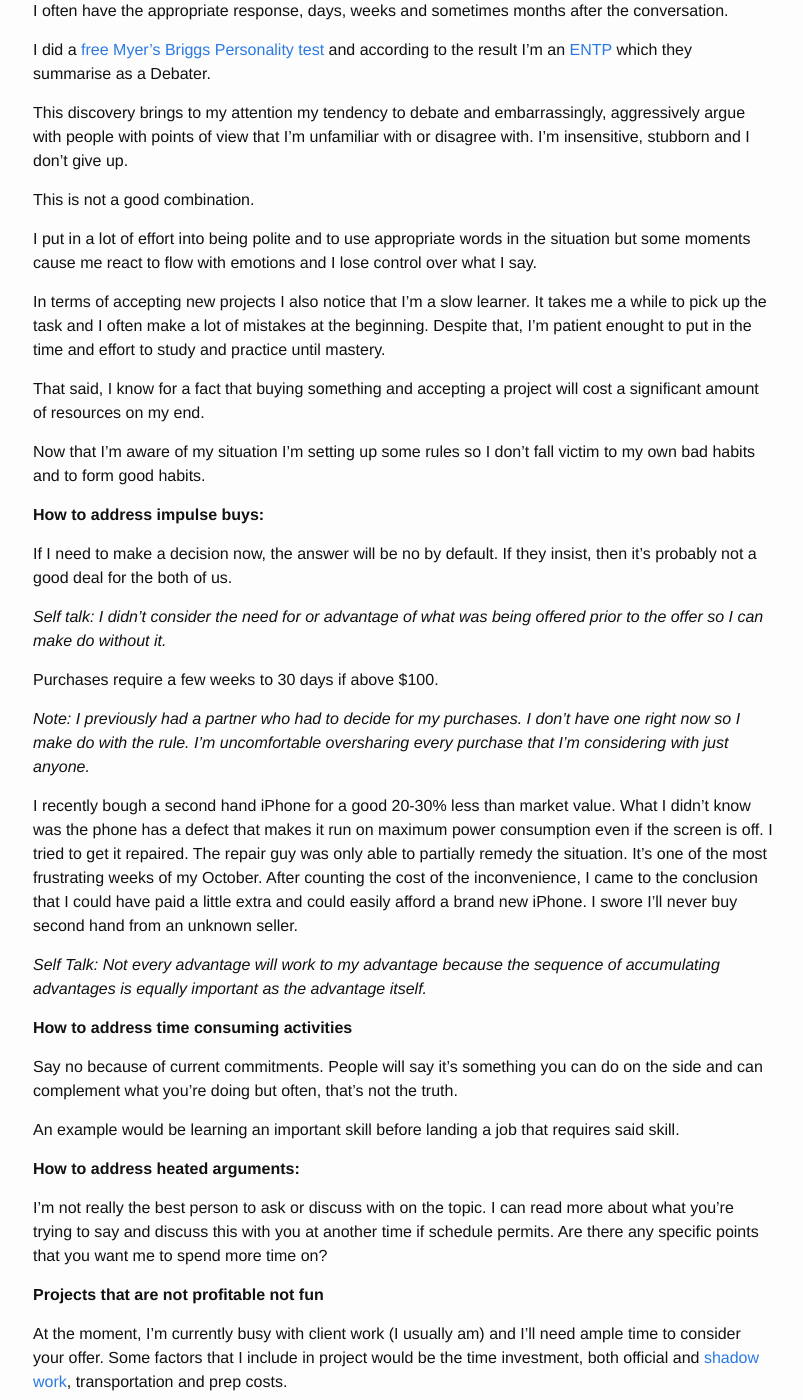
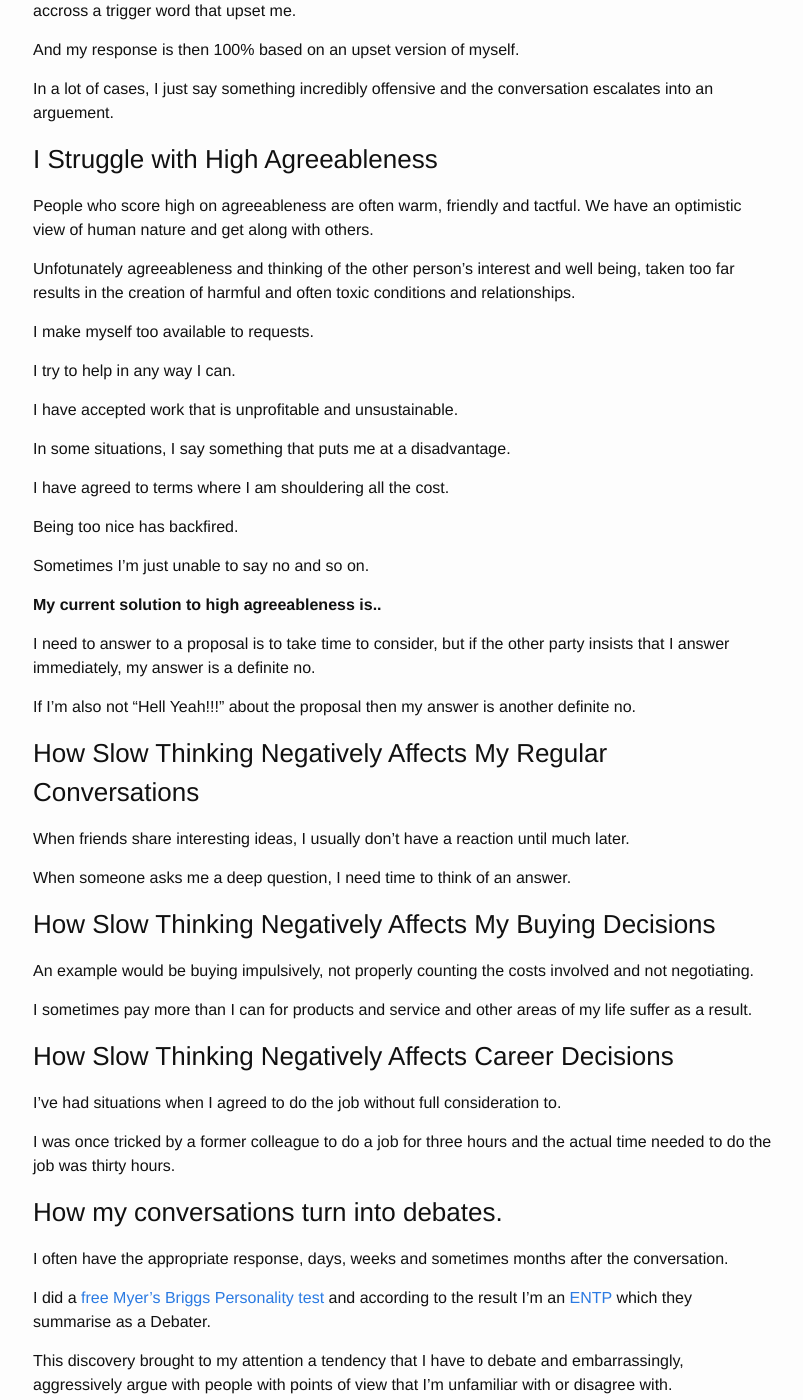
Before and after one commit to kevinolega/minimalchanges, a Jekyll site: the page built from _posts/2016-10-26-slow-thinker.md, in a window 1280 px wide and 1400 px high, scrolled down 468 px. Shown: the whole window, without its empty margins (237-1040 px from the left). Built offline with Jekyll 4.4.1, drawn with Linux system fonts in a browser that asks for light colours; nearby versions of some CDN libraries; library files that are not in the unit come from our copies; some of the changed text lies outside the part shown.

Commit message:
new post

```diff
--- a/_posts/2016-10-26-slow-thinker.md
+++ b/_posts/2016-10-26-slow-thinker.md
@@ -5,69 +5,80 @@ date: 2016-10-26 21:24
 author: Kevin Olega
 comments: true
 ---
+I previously discovered that my first reaction isn't the my honest reaction but a prepared response from my past.
 
-I’m a very slow thinker.
+I also discovered that I’m a very slow thinker.
 
 I often have conversations where, after listening to the other person I couldn’t think of what to say as a response.
 
-I sometimes force myself to think of a response and it often results in a disaster.
+If I respond immediately, or force myself to respond immediately, the result is usually a disaster.
 
-I say something silly or absurd. I sometimes hurt the feelings of the other person or strongly offend someone.
+Some of my immediate responses are silly, absurd, irrational or just stupid.
 
-In some situations, I say something that puts me at a disadvantage. An example would be buying impulsively, not negotiating. Being unable to say no and so on.
+In a lot of cases, I may not have considered what you are actually trying to tell me but have stumbled accross a trigger word that upset me.
+
+And my response is then 100% based on an upset version of myself.
+
+In a lot of cases, I just say something incredibly offensive and the conversation escalates into an arguement.
+
+### I Struggle with High Agreeableness
+
+People who score high on agreeableness are often warm, friendly and tactful. We have an optimistic view of human nature and get along with others.
+
+Unfotunately agreeableness and thinking of the other person's interest and well being, taken too far results in the creation of harmful and often toxic conditions and relationships.
+
+I make myself too available to requests.
+
+I try to help in any way I can.
+
+I have accepted work that is unprofitable and unsustainable.
+
+In some situations, I say something that puts me at a disadvantage.
+
+I have agreed to terms where I am shouldering all the cost.
+
+Being too nice has backfired.
+
+Sometimes I'm just unable to say no and so on.
+
+**My current solution to high agreeableness is..**
+
+I need to answer to a proposal is to take time to consider, but if the other party insists that I answer immediately, my answer is a definite no.
+
+If I'm also not "Hell Yeah!!!" about the proposal then my answer is another definite no.
+
+### How Slow Thinking Negatively Affects My Regular Conversations
+
+When friends share interesting ideas, I usually don't have a reaction until much later.
+
+When someone asks me a deep question, I need time to think of an answer.
+
+### How Slow Thinking Negatively Affects My Buying Decisions
+
+An example would be buying impulsively, not properly counting the costs involved and not negotiating.
+
+I sometimes pay more than I can for products and service and other areas of my life suffer as a result.
+
+### How Slow Thinking Negatively Affects Career Decisions
+
+I've had situations when I agreed to do the job without full consideration to.
+
+I was once tricked by a former colleague to do a job for three hours and the actual time needed to do the job was thirty hours.
+
+### How my conversations turn into debates.
 
 I often have the appropriate response, days, weeks and sometimes months after the conversation.
 
 I did a [free Myer’s Briggs Personality test](https://www.16personalities.com/free-personality-test) and according to the result I’m an [ENTP](https://www.16personalities.com/entp-personality) which they summarise as a Debater.
 
-This discovery brings to my attention my tendency to debate and embarrassingly, aggressively argue with people with points of view that I’m unfamiliar with or disagree with. I’m insensitive, stubborn and I don’t give up.
+This discovery brought to my attention a tendency that I have to debate and embarrassingly, aggressively argue with people with points of view that I’m unfamiliar with or disagree with.
+
+And whenever I'm debating I’m insensitive, stubborn and I don’t give up.
 
 This is not a good combination.
 
 I put in a lot of effort into being polite and to use appropriate words in the situation but some moments cause me react to flow with emotions and I lose control over what I say.
 
-In terms of accepting new projects I also notice that I'm a slow learner. It takes me a while to pick up the task and I often make a lot of mistakes at the beginning. Despite that, I'm patient enought to put in the time and effort to study and practice until mastery.
-
-That said, I know for a fact that buying something and accepting a project will cost a significant amount of resources on my end.
-
-Now that I’m aware of my situation I’m setting up some rules so I don’t fall victim to my own bad habits and to form good habits.
-
-**How to address impulse buys:**
-
-If I need to make a decision now, the answer will be no by default. If they insist, then it's probably not a good deal for the both of us.
-
-*Self talk: I didn’t consider the need for or advantage of what was being offered prior to the offer so I can make do without it.*
-
-Purchases require a few weeks to 30 days if above $100.
-
-*Note: I previously had a partner who had to decide for my purchases. I don't have one right now so I make do with the rule. I'm uncomfortable oversharing every purchase that I'm considering with just anyone.*
-
-I recently bough a second hand iPhone for a good 20-30% less than market value. What I didn't know was the phone has a defect that makes it run on maximum power consumption even if the screen is off. I tried to get it repaired. The repair guy was only able to partially remedy the situation. It's one of the most frustrating weeks of my October. After counting the cost of the inconvenience, I came to the conclusion that I could have paid a little extra and could easily afford a brand new iPhone. I swore I'll never buy second hand from an unknown seller.
-
-*Self Talk: Not every advantage will work to my advantage because the sequence of accumulating advantages is equally important as the advantage itself.*
-
-**How to address time consuming activities**
-
-Say no because of current commitments. People will say it's something you can do on the side and can complement what you're doing but often, that's not the truth.
-
-An example would be learning an important skill before landing a job that requires said skill.
-
-**How to address heated arguments:**
-
-I’m not really the best person to ask or discuss with on the topic. I can read more about what you’re trying to say and discuss this with you at another time if schedule permits. Are there any specific points that you want me to spend more time on?
-
-**Projects that are not profitable not fun**
-
-At the moment, I’m currently busy with client work (I usually am) and I’ll need ample time to consider your offer. Some factors that I include in project would be the time investment, both official and [shadow work](http://www.artofmanliness.com/2015/08/31/shadow-work-and-the-rise-of-middle-class-serfdom/), transportation and prep costs.
-
-**Backing out is a good thing**
-
-I also recommend evaluating your to do list, daily, weekly and monthly activities.
-
-Just write down a long list of everything that you do and identify the 20% that are bringing you joy and profit and the other 20% that are bringing you unhappiness.
-
-Spend time on what makes you happy and less time on what makes you unhappy.
-
 This post is inspired by [Derek Sivers who already wrote about slow thinking](https://sivers.org/slow).
 
 ![alt text](https://raw.githubusercontent.com/kevinolega/minimalchanges/master/resources/turtle.jpg)
```
Also changed, not shown: _posts/2019-06-03-react-outdated.md (added, +39 -0 lines), _posts/2019-06-04-jbp-faith.md (added, +69 -0 lines), 2 other files.
